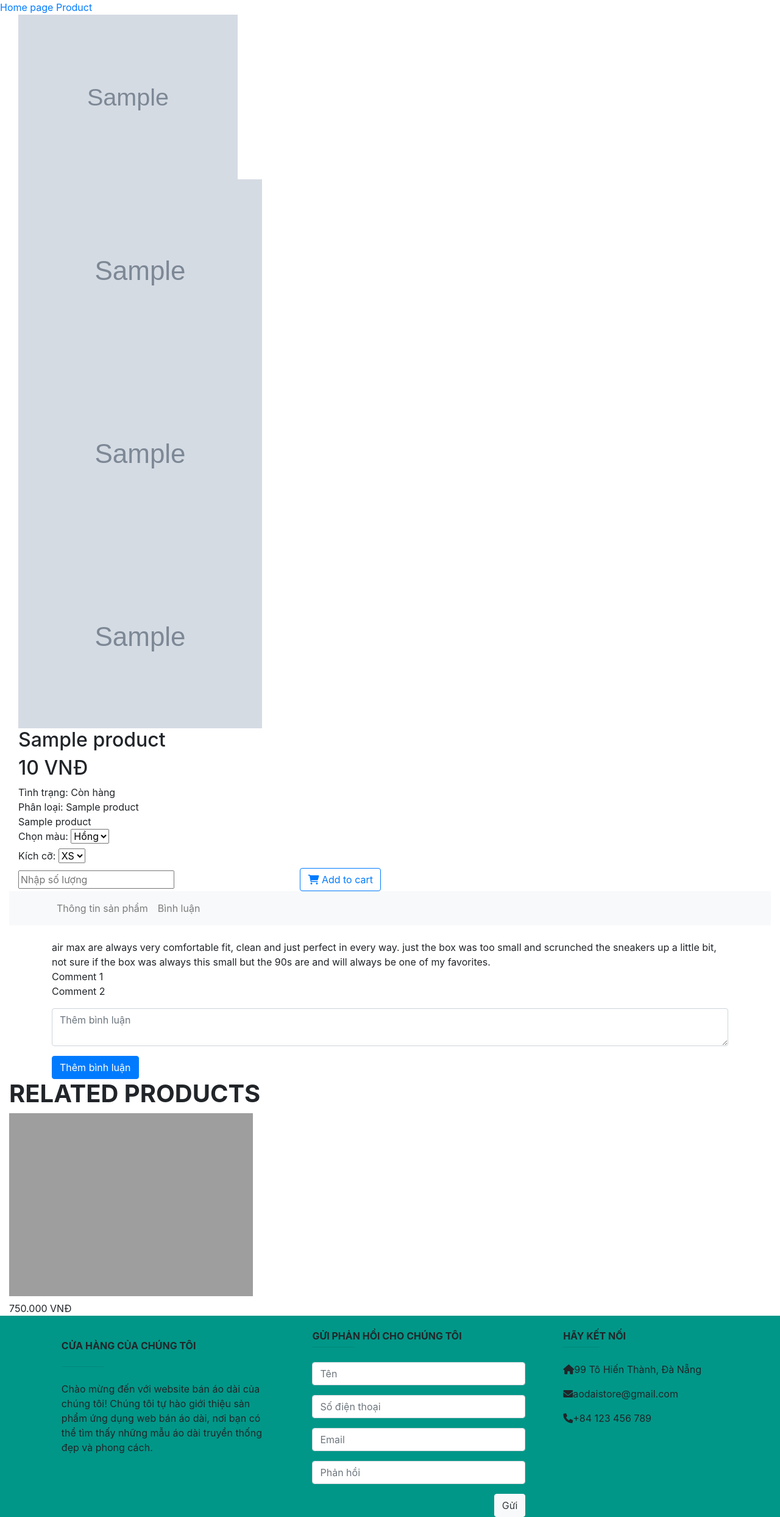
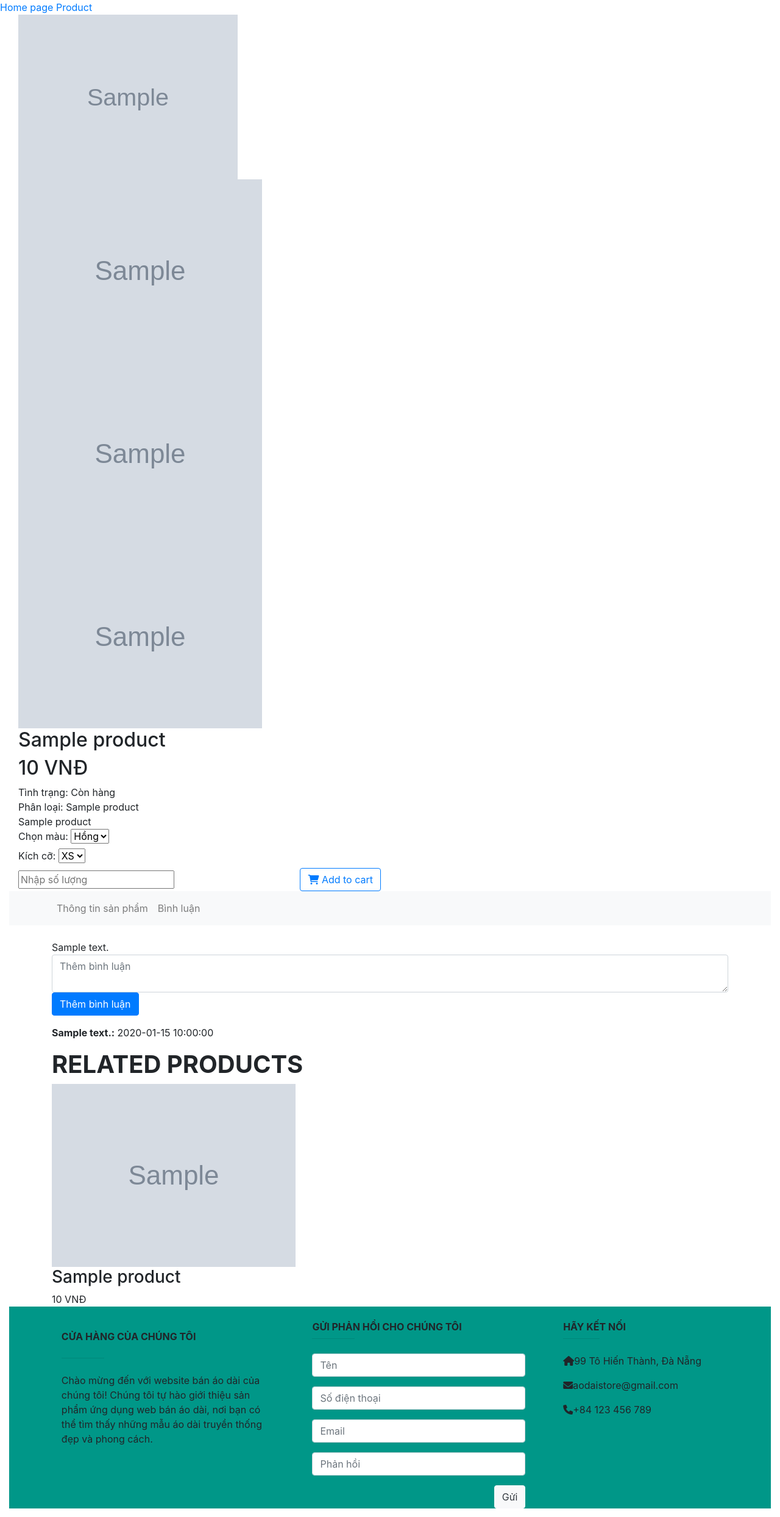
Before and after one commit to NguyenNgan03/aodai_store, a PHP site: template app/views/users/Products/detail.php in a window 1280 px wide. Shown: the whole page at 61% size. Run offline with PHP 8.4, Linux system fonts and the light colour scheme; the template is opened without the code that fills it: most values are stand-ins (such as "Sample title", 1, 10 or a date in 2020); grey boxes marked "Sample" are stand-in pictures; grey boxes are pictures that could not be loaded.

Commit message:
fixProduct

```diff
--- a/app/models/Comment.php
+++ b/app/models/Comment.php
@@ -23,12 +23,10 @@
         return $result;
     }
 
-    public function create($product_id, $user_id, $content)
+    public function create($content)
     {
         $tableName = $this->model();
         $params = [
-            'product_id' => $product_id,
-            'user_id' => $user_id,
             'content' => $content,
         ];
         return $this->insertData($tableName, $params);
--- a/app/views/public/css/detail.css
+++ b/app/views/public/css/detail.css
@@ -221,7 +221,7 @@
 .especialy {
   margin-right: 20px;
   margin-top: 20px;
-  margin-bottom: 40%;
+  margin-bottom: 20%;
   padding-left: 50px;
   padding-right: 50px;
   padding-top: 60px;
--- a/app/views/users/Products/detail.php
+++ b/app/views/users/Products/detail.php
@@ -28,7 +28,7 @@
           <h2 class="main_name_product"><?= $products['name']; ?></h2>
 
           <div class="infor">
-            <h2 class="highlight"><?= $products['price'];?> VNĐ</h2>
+            <h2 class="highlight"><?= $products['price']; ?> VNĐ</h2>
             <div class="status">
               <span>Tình trạng:</span>
               <span>Còn hàng</span>
@@ -89,39 +89,36 @@
 
     <div class="container mt-4">
       <div class="mainText">
-        <!-- Your product information content here -->
-        <!-- <h1>Thông tin sản phẩm</h1> -->
-        <span class="descriptions_product">air max are always very comfortable fit, clean and just perfect
-          in every way. just the box was too small and scrunched the
-          sneakers up a little bit, not sure if the box was always this
-          small but the 90s are and will always be one of my
-          favorites.</span>
+        <span class="descriptions_product"><?= $products['description']; ?></span>
       </div>
 
       <!-- Comment section -->
       <div class="comments" id="comments">
-        <ul class="list-unstyled" id="commentList">
-          <li>Comment 1</li>
-          <li>Comment 2</li>
-        </ul>
-        <!-- Thêm bình luận mới -->
         <div class="form-group">
           <textarea class="form-control" id="newComment" placeholder="Thêm bình luận"></textarea>
-        </div>
           <button class="btn btn-primary" onclick="addComment()">Thêm bình luận</button>
         </div>
+
+        <!-- Hiển thị danh sách bình luận -->
+        <ul class="list-unstyled" id="commentList">
+          <?php foreach ($comments as $comment) : ?>
+            <li>
+              <strong><?= $comment['content'] ?>:</strong>
+              <?= $comment['created_at'] ?>
+            </li>
+          <?php endforeach; ?>
+        </ul>
       </div>
-
       <!-- Sugestion tour -->
       <div class="sugestionTour">
         <h1><Strong>RELATED PRODUCTS</Strong></h1>
         <div class="row-product">
           <div class="item-product">
-          <img class="img-product" src="../image/image5.png">
+            <img class="img-product" src="<?= $products['image1']; ?>">
             <div>
-            <h3 class="name-product"></h3>
+              <h3 class="name-product"><?= $products['name']; ?></h3>
               <div class="price">
-              <span class="price-count">750.000 VNĐ</span>
+                <span class="price-count"><?= $products['price']; ?> VNĐ</span>
               </div>
             </div>
           </div>
--- a/app/views/users/Products/products.php
+++ b/app/views/users/Products/products.php
@@ -7,7 +7,7 @@
                     <nav class="yamm megamenu-horizontal">
                         <ul class="nav">
                             <?php foreach ($categories as $category) : ?>
-                                <li class="dropdown menu-item"> <a href=<?= "?page=customer&controller=Product&CategoryId=" . $category["id"] ?> class="dropdown-toggle" data-toggle="dropdown"><i class="" aria-hidden="true"></i><?= $category["name"] ?></a>
+                                <li class="dropdown menu-item"> <a href=<?= "?page=customer&controller=Product&CategoryId=" . $category["id"] ?> class="dropdown-toggle"><?= $category["name"] ?></a>
                                 <?php endforeach ?>
                         </ul>
                     </nav>
```
Also changed, not shown: app/Controllers/Customer/CommentController.php (added, +61 -0 lines), app/views/public/js/detail.js (+14 -5 lines). Lines whose indentation alone changed are shown as unchanged.
